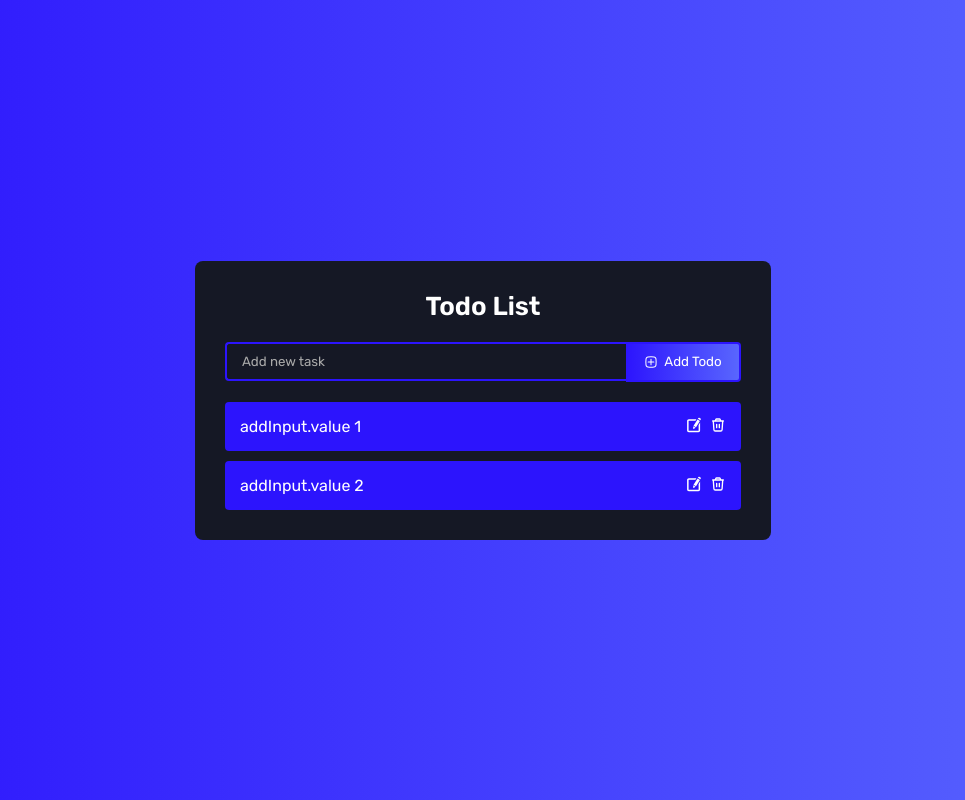
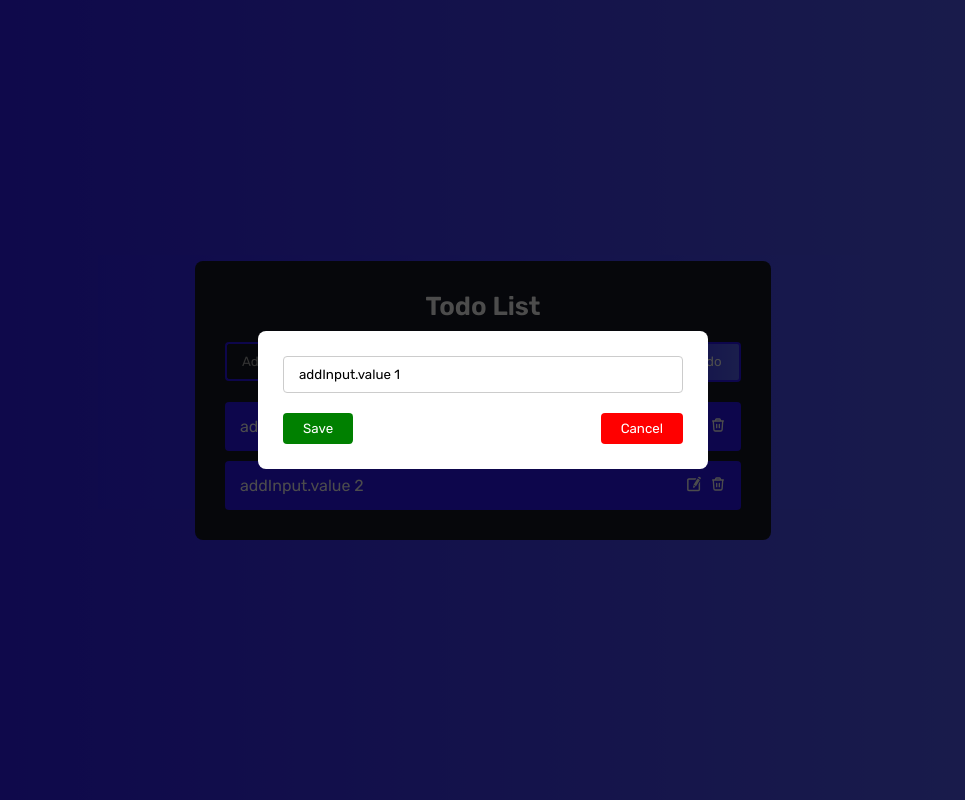
Before and after one commit to Hassan-98/todo-list, a plain HTML site: page index.html in a window 1280 px wide. Both pictures are taken after a click on the button 851 px from the left and 426 px from the top of the page. Shown: the whole page, without its empty margins (157-1122 px from the left). Drawn offline with Linux system fonts and the light colour scheme.

Commit message:
Add edit todo modal

```diff
--- a/index.html
+++ b/index.html
@@ -45,6 +45,16 @@
       </div>
     </div>
 
+    <div class="modal edit">
+      <div class="delete-modal">
+        <input type="text" placeholder="Edit todo" id="editInput">
+        <div class="actions">
+          <button class="edit-modal-confirm">Save</button>
+          <button class="edit-modal-cancel">Cancel</button>
+        </div>
+      </div>
+    </div>
+
     <script src="./scripts/index.js"></script>
   </body>
 
--- a/scripts/index.js
+++ b/scripts/index.js
@@ -4,6 +4,12 @@ const addInput = document.querySelector('.add-input');
 const deleteModal = document.querySelector('.modal.delete');
 const deleteModalCancelBtn = document.querySelector('.delete-modal-cancel');
 const deleteModalConfirmBtn = document.querySelector('.delete-modal-confirm');
+const editModal = document.querySelector('.modal.edit');
+const editModalCancelBtn = document.querySelector('.edit-modal-cancel');
+const editModalConfirmBtn = document.querySelector('.edit-modal-confirm');
+const editInput = document.getElementById("editInput");
+
+
 let selectedTodo;
 
 const todos = [
@@ -25,29 +31,6 @@ function renderTodos() {
   }
 
   todos.forEach((todo, index) => {
-    // todos_list.innerHTML +=
-    //   `<div class="todo">
-    //     <p>${todo.content}</p>
-    //     <div class="actions">
-    //       <button title="Edit">
-    //         <svg xmlns="http://www.w3.org/2000/svg" width="1em" height="1em" viewBox="0 0 32 32">
-    //           <path fill="currentColor"
-    //             d="M27.87 7.863L23.024 4.82l-7.89 12.566l4.843 3.04zM14.395 21.25l-.107 2.855l2.527-1.337l2.35-1.24l-4.673-2.936zM29.163 3.24L26.63 1.647a1.364 1.364 0 0 0-1.88.43l-1 1.588l4.843 3.042l1-1.586c.4-.64.21-1.483-.43-1.883zm-3.965 23.82c0 .275-.225.5-.5.5h-19a.5.5 0 0 1-.5-.5v-19a.5.5 0 0 1 .5-.5h13.244l1.884-3H5.698c-1.93 0-3.5 1.57-3.5 3.5v19c0 1.93 1.57 3.5 3.5 3.5h19c1.93 0 3.5-1.57 3.5-3.5V11.097l-3 4.776v11.19z" />
-    //         </svg>
-    //       </button>
-    //       <button title="Delete" onclick="showDeletePopup">
-    //         <svg xmlns="http://www.w3.org/2000/svg" width="1em" height="1em" viewBox="0 0 24 24">
-    //           <g fill="none">
-    //             <path
-    //               d="M24 0v24H0V0zM12.593 23.258l-.011.002l-.071.035l-.02.004l-.014-.004l-.071-.035c-.01-.004-.019-.001-.024.005l-.004.01l-.017.428l.005.02l.01.013l.104.074l.015.004l.012-.004l.104-.074l.012-.016l.004-.017l-.017-.427c-.002-.01-.009-.017-.017-.018m.265-.113l-.013.002l-.185.093l-.01.01l-.003.011l.018.43l.005.012l.008.007l.201.093c.012.004.023 0 .029-.008l.004-.014l-.034-.614c-.003-.012-.01-.02-.02-.022m-.715.002a.023.023 0 0 0-.027.006l-.006.014l-.034.614c0 .012.007.02.017.024l.015-.002l.201-.093l.01-.008l.004-.011l.017-.43l-.003-.012l-.01-.01z" />
-    //             <path fill="currentColor"
-    //               d="M14.28 2a2 2 0 0 1 1.897 1.368L16.72 5H20a1 1 0 1 1 0 2l-.003.071l-.867 12.143A3 3 0 0 1 16.138 22H7.862a3 3 0 0 1-2.992-2.786L4.003 7.07A1.01 1.01 0 0 1 4 7a1 1 0 0 1 0-2h3.28l.543-1.632A2 2 0 0 1 9.721 2zm3.717 5H6.003l.862 12.071a1 1 0 0 0 .997.929h8.276a1 1 0 0 0 .997-.929zM10 10a1 1 0 0 1 .993.883L11 11v5a1 1 0 0 1-1.993.117L9 16v-5a1 1 0 0 1 1-1m4 0a1 1 0 0 1 1 1v5a1 1 0 1 1-2 0v-5a1 1 0 0 1 1-1m.28-6H9.72l-.333 1h5.226z" />
-    //           </g>
-    //         </svg>
-    //       </button>
-    //     </div>
-    //   </div>
-    //   `;
 
     const todoEl = document.createElement('div');
     todoEl.classList.add('todo');
@@ -60,6 +43,7 @@ function renderTodos() {
 
     const todoEditBtn = document.createElement('button');
     todoEditBtn.setAttribute('data-index', index);
+
     todoEditBtn.innerHTML = `
         <svg xmlns="http://www.w3.org/2000/svg" width="1em" height="1em" viewBox="0 0 32 32" data-index="${index}">
           <path fill="currentColor"
@@ -82,6 +66,8 @@ function renderTodos() {
     todoActionsEl.appendChild(todoDeleteBtn);
 
     todoDeleteBtn.addEventListener('click', showDeletePopup);
+
+    todoEditBtn.addEventListener('click', showEditPopup)
 
     todoEl.appendChild(todoContent);
     todoEl.appendChild(todoActionsEl);
@@ -122,9 +108,29 @@ function closeDeleteModal() {
 deleteModalConfirmBtn.addEventListener('click', handleDeleteTodo);
 
 function handleDeleteTodo() {
-  console.log(selectedTodo);
   todos.splice(selectedTodo, 1);
-  console.log(todos);
   renderTodos();
   closeDeleteModal();
 }
+
+function showEditPopup(event) {
+  selectedTodo = event.target.getAttribute('data-index');
+  editModal.classList.add('open');
+  editInput.value = todos[selectedTodo].content
+  editInput.focus();
+}
+
+function closeEditModal() {
+  editModal.classList.remove('open');
+}
+
+editModalCancelBtn.addEventListener('click', closeEditModal);
+
+function saveTodo() {
+  const newContent = editInput.value;
+  todos[selectedTodo].content = newContent;
+  closeEditModal();
+  renderTodos();
+}
+
+editModalConfirmBtn.addEventListener('click', saveTodo);
--- a/styles/style.css
+++ b/styles/style.css
@@ -13,11 +13,9 @@
 }
 
 .container {
-  background-image: linear-gradient(
-    to right,
-    var(--main-color),
-    var(--secondary-color)
-  );
+  background-image: linear-gradient(to right,
+      var(--main-color),
+      var(--secondary-color));
   height: 100vh;
   display: flex;
   justify-content: center;
@@ -65,11 +63,9 @@
   border: 2px solid var(--main-color);
   border-left: 0;
   border-radius: 0 4px 4px 0;
-  background: linear-gradient(
-    to right,
-    var(--main-color),
-    var(--secondary-color)
-  );
+  background: linear-gradient(to right,
+      var(--main-color),
+      var(--secondary-color));
   color: #fff;
   display: flex;
   justify-content: center;
@@ -80,11 +76,9 @@
 }
 
 .head form button:hover {
-  background: linear-gradient(
-    to right,
-    var(--secondary-color),
-    var(--main-color)
-  );
+  background: linear-gradient(to right,
+      var(--secondary-color),
+      var(--main-color));
 }
 
 .head form button svg {
@@ -192,3 +186,12 @@
 .delete-modal .actions button:last-of-type {
   background-color: red;
 }
+
+.delete-modal input {
+  width: 400px;
+  border: 1px solid #ccc;
+  border-radius: 4px;
+  padding: 10px 15px;
+  margin-bottom: 20px;
+  outline: none;
+}
```
Lines whose indentation alone changed are shown as unchanged.
